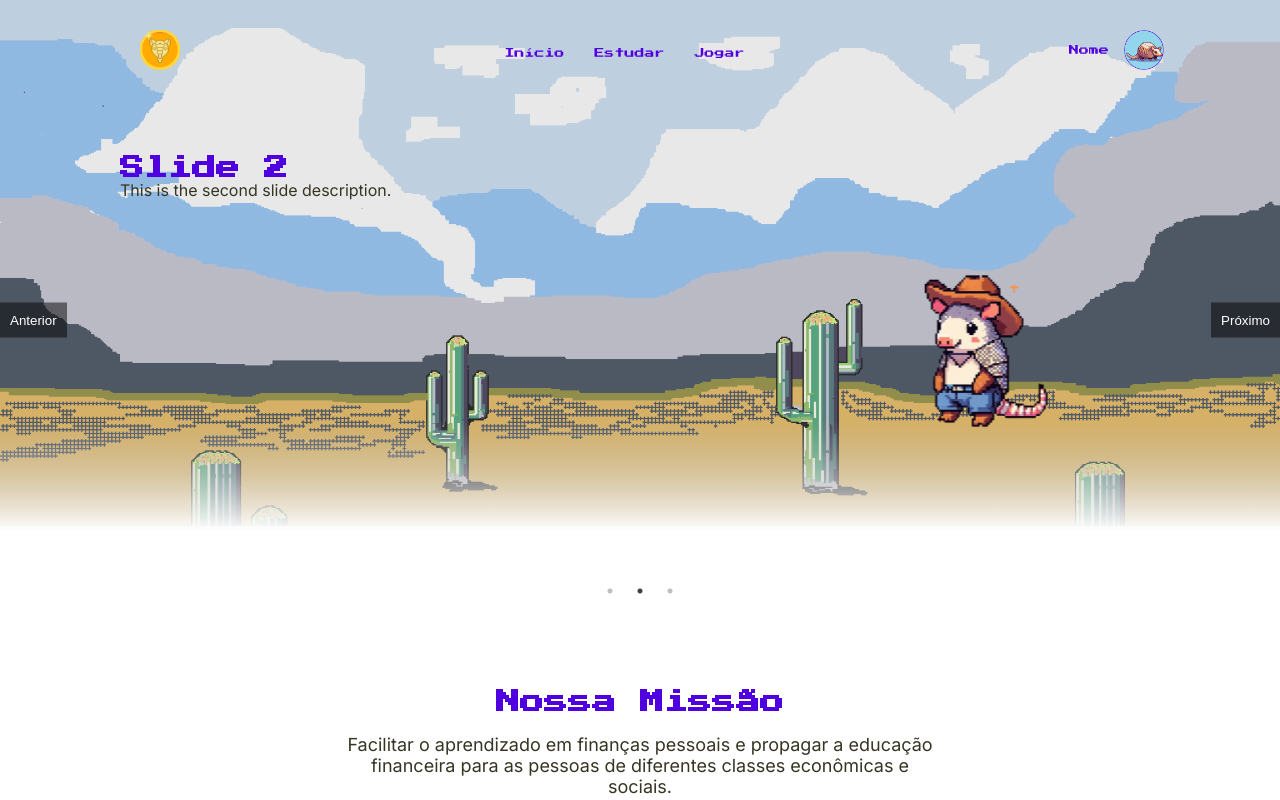
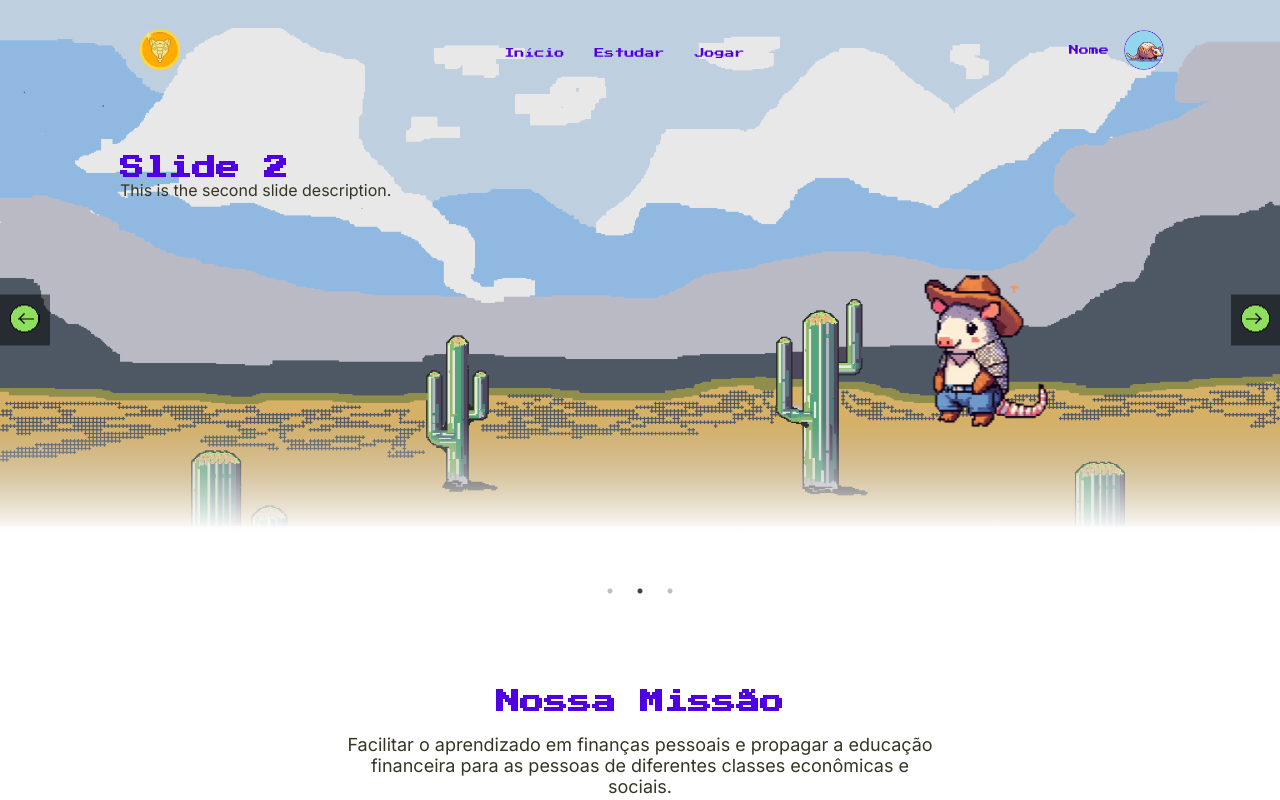
Before and after one commit to thecastrodev/TatuCash, a React (Vite) app in the folder frontend/: page / in a window 1280 px wide. Built offline with nearby package versions, Linux system fonts and the light colour scheme.

Commit message:
refactor: add images to the next and previous buttons Slider

```diff
--- a/frontend/src/components/Banner/Banner.css
+++ b/frontend/src/components/Banner/Banner.css
@@ -91,5 +91,8 @@ html, body {
 .custom-arrows button:disabled {
   background: transparent;
   cursor: not-allowed;
-  color: transparent;
 }
+
+.custom-arrows button:disabled img {
+  display: none;
+}
--- a/frontend/src/components/Banner/Banner.tsx
+++ b/frontend/src/components/Banner/Banner.tsx
@@ -5,6 +5,8 @@ import 'slick-carousel/slick/slick-theme.css';
 import slide1 from '../../assets/home/full_banner.svg';
 import slide2 from '../../assets/home/full_banner.svg';
 import slide3 from '../../assets/home/full_banner.svg';
+import previous from '../../assets/home/anterior.png';
+import next from '../../assets/home/next.png'
 import './Banner.css';
 
 import Header from '../Header/Header';
@@ -57,13 +59,13 @@ const Banner: React.FC = () => {
           onClick={() => sliderRef.current?.slickPrev()}
           disabled={currentSlide === 0}
         >
-          Anterior
+          <img src={previous} alt="Slide anterior" />
         </button>
         <button
           onClick={() => sliderRef.current?.slickNext()}
           disabled={currentSlide === productSlideImg.length - 1}
         >
-          Próximo
+          <img src={next} alt="Próximo slide" />
         </button>
       </div>
       </div>
```
Also changed, not shown: frontend/src/assets/home/anterior.png (added), frontend/src/assets/home/next.png (added).
